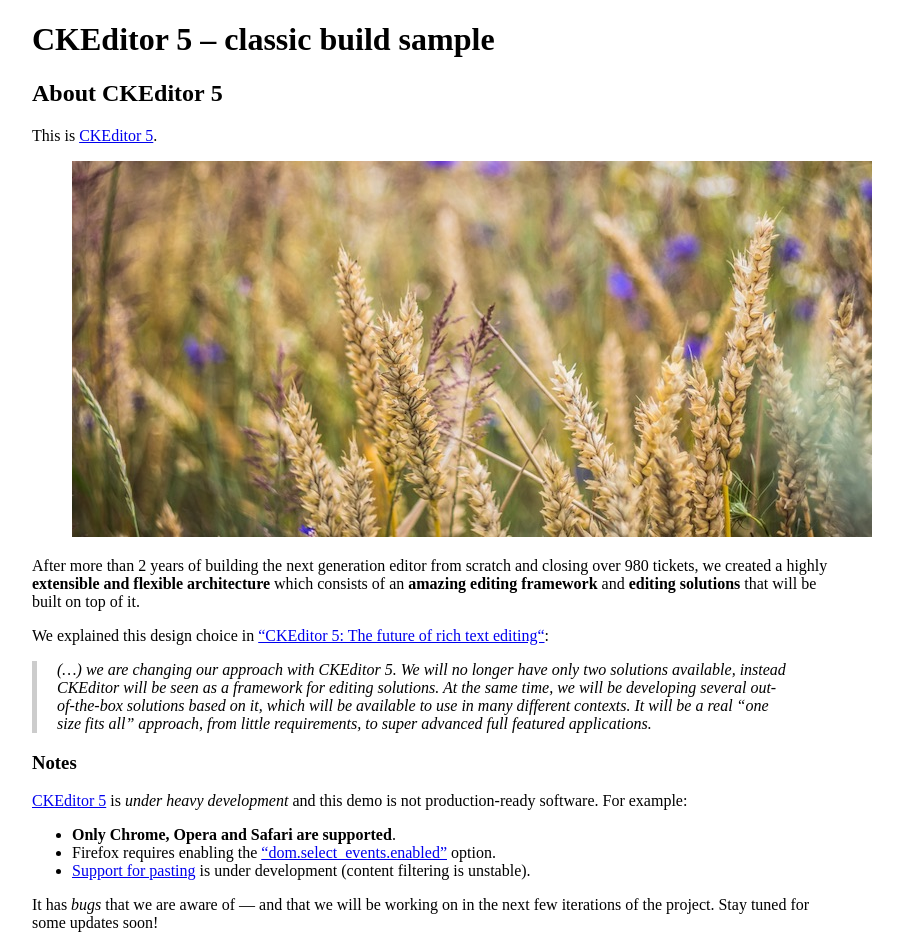
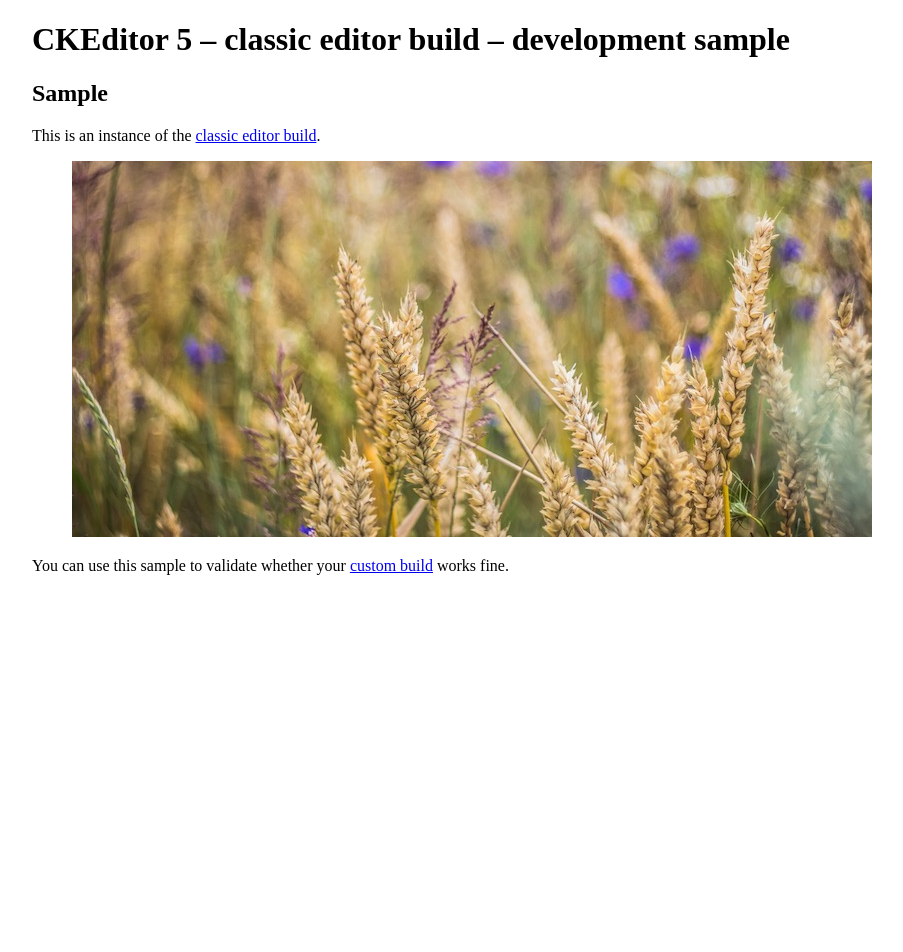
Before and after one commit to ckeditor/ckeditor5-build-classic, a website built with webpack: page sample/index.html in a window 1280 px wide. Shown: the whole page, without its empty margins (208-1111 px from the left). After the commit the page ends 800 px from the top, so only its background shows below. Built offline with nearby package versions, Linux system fonts and the light colour scheme.

Commit message:
Docs: Improved the sample. See ckeditor/ckeditor5#535.

```diff
--- a/sample/index.html
+++ b/sample/index.html
@@ -2,7 +2,7 @@
 <html lang="en">
 <head>
 	<meta charset="utf-8">
-	<title>CKEditor 5 – classic build sample</title>
+	<title>CKEditor 5 – classic editor build – development sample</title>
 	<style>
 		body {
 			max-width: 800px;
@@ -12,34 +12,18 @@
 </head>
 <body>
 
-<h1>CKEditor 5 – classic build sample</h1>
+<h1>CKEditor 5 – classic editor build – development sample</h1>
 
 <div id="editor">
-	<h2>About CKEditor&nbsp;5</h2>
+	<h2>Sample</h2>
 
-	<p>This is <a href="https://ckeditor5.github.io">CKEditor&nbsp;5</a>.</p>
+	<p>This is an instance of the <a href="https://ckeditor5.github.io/docs/nightly/ckeditor5/latest/builds/guides/overview.html#Classic-editor">classic editor build</a>.</p>
 
 	<figure class="image">
 		<img src="../tests/manual/sample.jpg" alt="Autumn fields" />
 	</figure>
 
-	<p>After more than 2 years of building the next generation editor from scratch and closing over 980 tickets, we created a highly <strong>extensible and flexible architecture</strong> which consists of an <strong>amazing editing framework</strong> and <strong>editing solutions</strong> that will be built on top of it.</p>
-
-	<p>We explained this design choice in <a href="https://medium.com/content-uneditable/ckeditor-5-the-future-of-rich-text-editing-2b9300f9df2c">&ldquo;CKEditor 5: The future of rich text editing&ldquo;</a>:</p>
-
-	<blockquote><p>(…) we are changing our approach with CKEditor 5. We will no longer have only two solutions available, instead CKEditor will be seen as a framework for editing solutions. At the same time, we will be developing several out-of-the-box solutions based on it, which will be available to use in many different contexts. It will be a real “one size fits all” approach, from little requirements, to super advanced full featured applications.</p></blockquote>
-
-	<h3>Notes</h3>
-
-	<p><a href="https://ckeditor5.github.io">CKEditor&nbsp;5</a> is <em>under heavy development</em> and this demo is not production-ready software. For example:</p>
-
-	<ul>
-		<li><strong>Only Chrome, Opera and Safari are supported</strong>.</li>
-		<li>Firefox requires enabling the <a href="https://developer.mozilla.org/en-US/docs/Web/API/Document/onselectionchange">&ldquo;dom.select_events.enabled&rdquo;</a> option.</li>
-		<li><a href="https://github.com/ckeditor/ckeditor5/issues/342">Support for pasting</a> is under development (content filtering is unstable).</li>
-	</ul>
-
-	<p>It has <em>bugs</em> that we are aware of &mdash; and that we will be working on in the next few iterations of the project. Stay tuned for some updates soon!</p>
+	<p>You can use this sample to validate whether your <a href="https://ckeditor5.github.io/docs/nightly/ckeditor5/latest/builds/guides/development/custom-builds.html">custom build</a> works fine.</p>
 </div>
 
 <script src="../build/ckeditor.js"></script>
```
